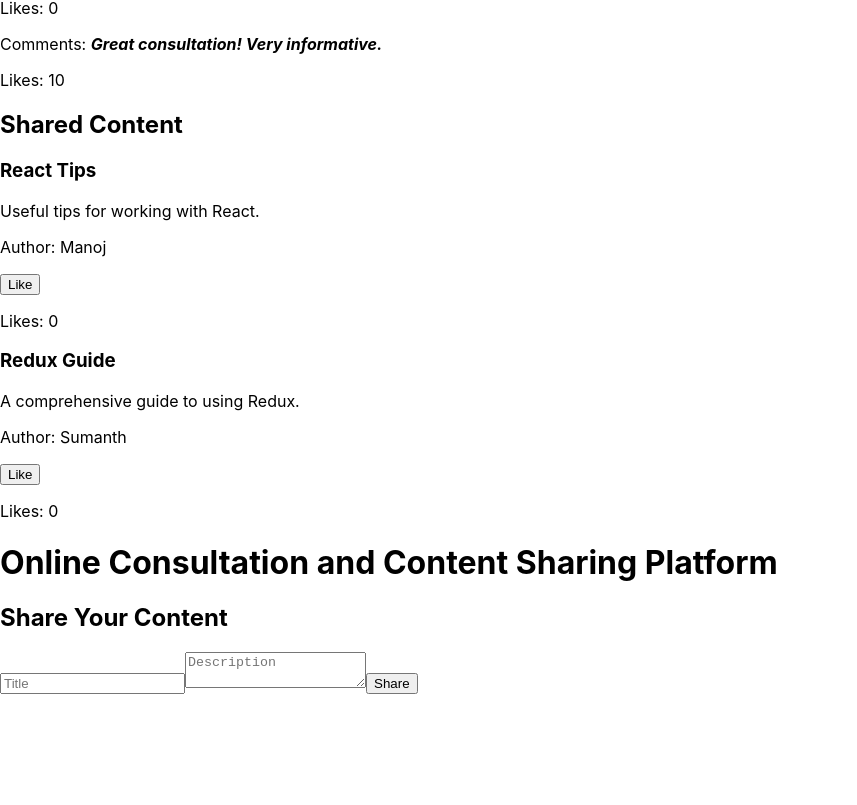
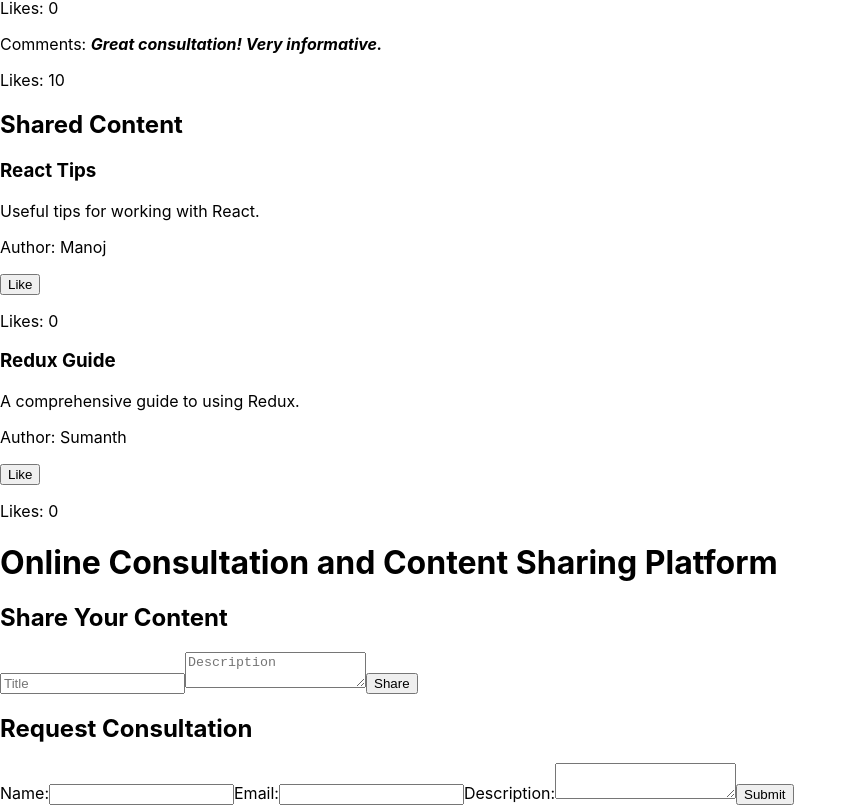
Before and after one commit to thefullstacktrainer/consultation_and_content_sharing_app, a React (Create React App) app: page / in a window 1280 px wide. Shown: the part 756-1561 px from the top of the page, without its empty margins (0-857 px from the left). Before the commit the page ends 1450 px from the top, so only its background shows below. Built offline with nearby package versions, Linux system fonts and the light colour scheme.

Commit message:
Form handling

```diff
--- a/src/App.js
+++ b/src/App.js
@@ -5,6 +5,7 @@
 import ContentSharingPage from './components/ContentSharingPage';
 import ConsultationSearch from './components/ConsultationSearch';
 import Header from './components/Header';
+import ConsultationForm from './components/ConsultationForm';
 
 const App = () => {
   const consultations = [
@@ -42,6 +43,7 @@
         <h1>Online Consultation and Content Sharing Platform</h1>
         <ContentSharingPage />
       </div>
+      <ConsultationForm />
     </div>
   );
 };
--- /dev/null
+++ b/src/components/ConsultationForm.js
@@ -0,0 +1,78 @@
+import React, { useState } from 'react';
+
+const ConsultationForm = () => {
+    const [name, setName] = useState('');
+    const [email, setEmail] = useState('');
+    const [description, setDescription] = useState('');
+    const [errors, setErrors] = useState({});
+    const [submitted, setSubmitted] = useState(false);
+
+    const validateForm = () => {
+        const errors = {};
+
+        if (!name) {
+            errors.name = 'Name is required';
+        }
+
+        if (!email) {
+            errors.email = 'Email is required';
+        } else if (!/\S+@\S+\.\S+/.test(email)) {
+            errors.email = 'Invalid email format';
+        }
+
+        if (!description) {
+            errors.description = 'Description is required';
+        }
+
+        setErrors(errors);
+        return Object.keys(errors).length === 0;
+    };
+
+    const handleSubmit = (event) => {
+        event.preventDefault();
+
+        if (validateForm()) {
+            // Submit the form data (simulate submission in this example)
+            console.log('Form submitted:', { name, email, description });
+            setSubmitted(true);
+        }
+    };
+
+    return (
+        <div>
+            <h2>Request Consultation</h2>
+            {submitted ? (
+                <p>Consultation request submitted successfully!</p>
+            ) : (
+                <form onSubmit={handleSubmit}>
+                    <label>Name:</label>
+                    <input
+                        type="text"
+                        value={name}
+                        onChange={(event) => setName(event.target.value)}
+                    />
+                    {errors.name && <span className="error">{errors.name}</span>}
+
+                    <label>Email:</label>
+                    <input
+                        type="email"
+                        value={email}
+                        onChange={(event) => setEmail(event.target.value)}
+                    />
+                    {errors.email && <span className="error">{errors.email}</span>}
+
+                    <label>Description:</label>
+                    <textarea
+                        value={description}
+                        onChange={(event) => setDescription(event.target.value)}
+                    />
+                    {errors.description && <span className="error">{errors.description}</span>}
+
+                    <button type="submit">Submit</button>
+                </form>
+            )}
+        </div>
+    );
+};
+
+export default ConsultationForm;
```
